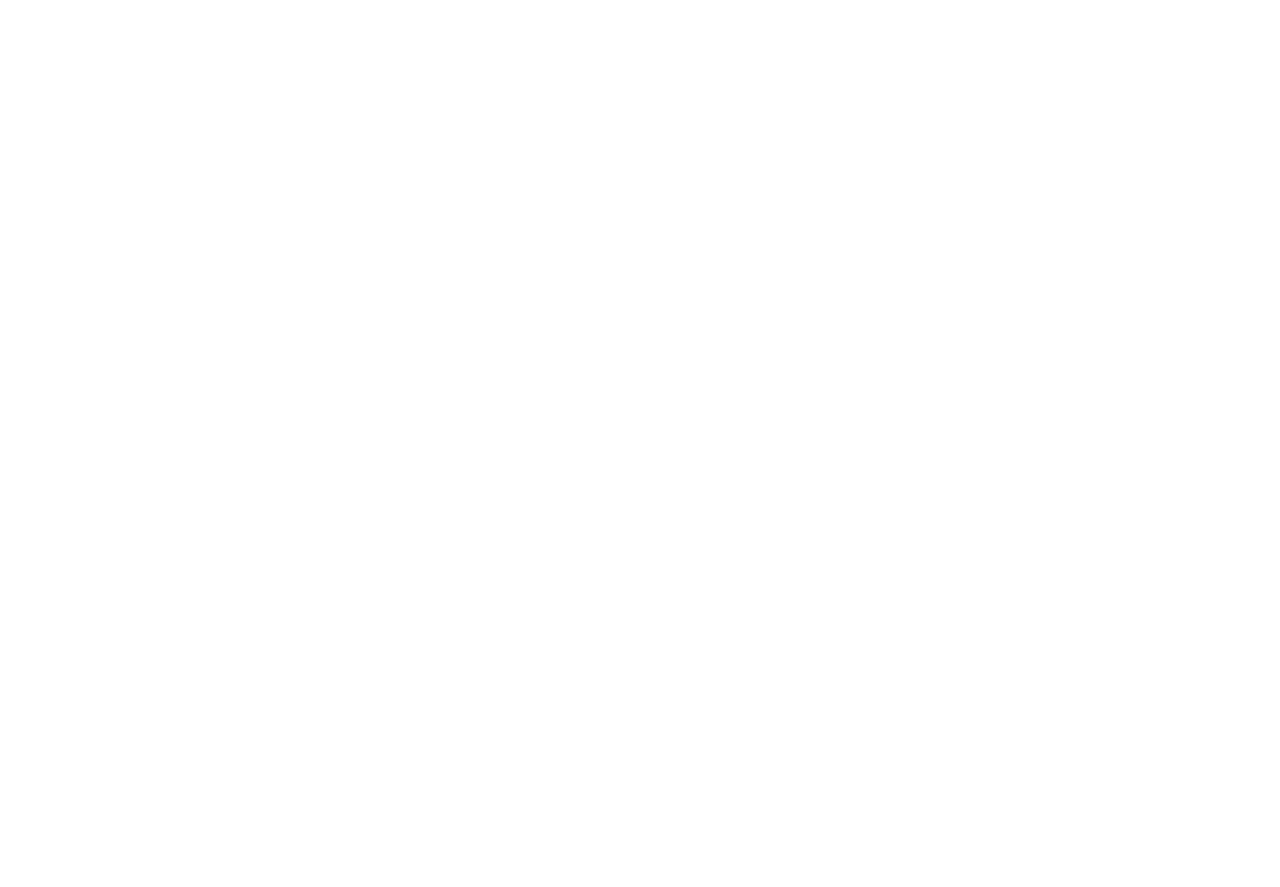
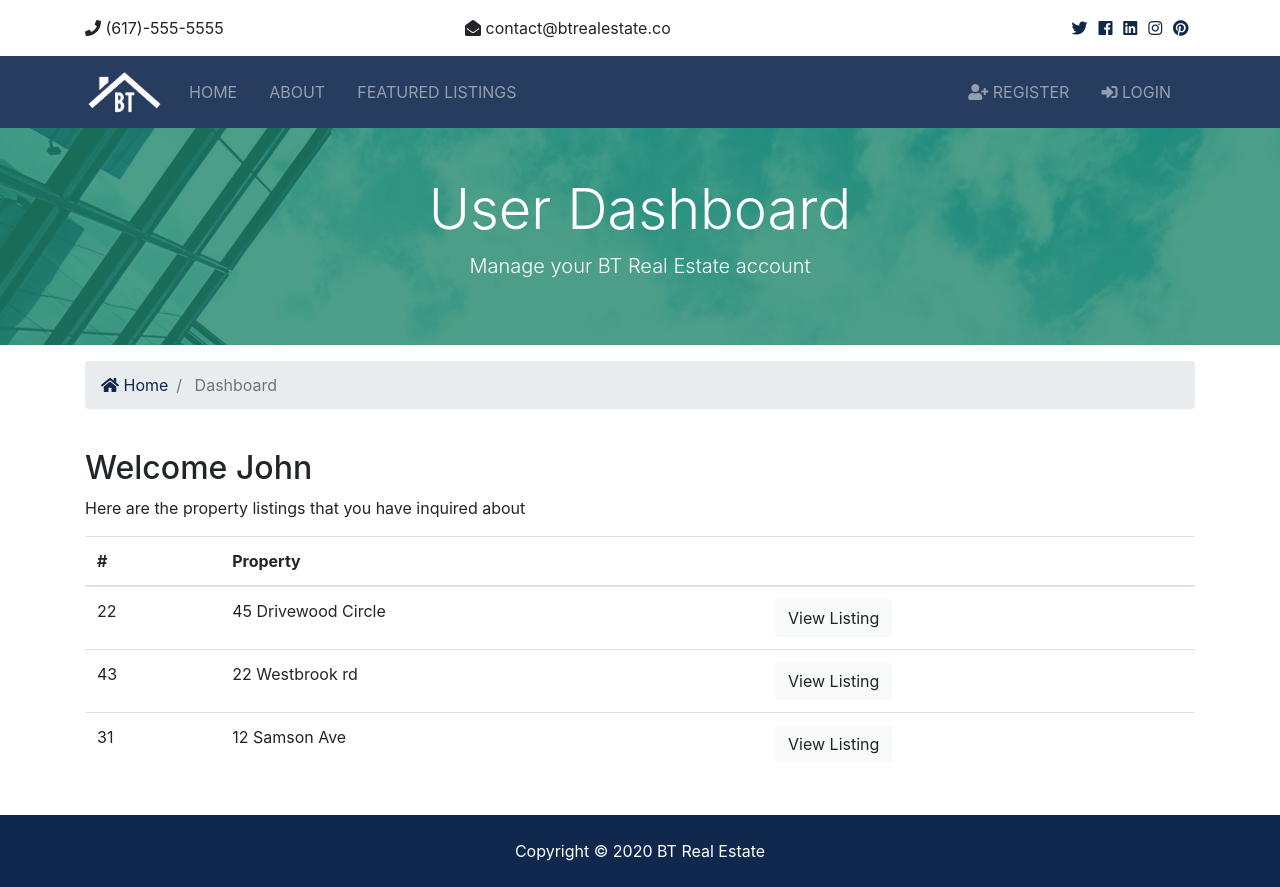
Before and after one commit to parthKalbag/Real_Estate_Django, a Django app: page /accounts/dashboard in a window 1280 px wide. Before the commit the page is empty. Before the commit the page ends 800 px from the top, so only its background shows below. Run offline with Django 3.2, Linux system fonts and the light colour scheme; some libraries are stand-ins or nearby versions.

Commit message:
Dynamic Page listing

```diff
--- a/accounts/views.py
+++ b/accounts/views.py
@@ -52,6 +52,10 @@ def register(request):
 
 
 def logout(request):
+    if request.method == "POST":
+        auth.logout(request)
+        messages.success(request, 'You are now logged out')
+        redirect('index')
     return redirect('index')
 
 
--- a/templates/accounts/dashboard.html
+++ b/templates/accounts/dashboard.html
@@ -0,0 +1,74 @@
+{% extends 'base.html' %}
+{% block title %}
+    | User Dashboard
+{% endblock %}
+{% block content %}
+<section id="showcase-inner" class="py-5 text-white">
+    <div class="container">
+        <div class="row text-center">
+            <div class="col-md-12">
+                <h1 class="display-4">User Dashboard</h1>
+                <p class="lead">Manage your BT Real Estate account</p>
+            </div>
+        </div>
+    </div>
+</section>
+
+<!-- Breadcrumb -->
+<section id="bc" class="mt-3">
+    <div class="container">
+        <nav aria-label="breadcrumb">
+            <ol class="breadcrumb">
+                <li class="breadcrumb-item">
+                    <a href="{% url 'index' %}">
+                        <i class="fas fa-home"></i> Home</a>
+                </li>
+                <li class="breadcrumb-item active"> Dashboard</li>
+            </ol>
+        </nav>
+    </div>
+</section>
+
+<section id="dashboard" class="py-4">
+    <div class="container">
+        <div class="row">
+            <div class="col-md-12">
+                <h2>Welcome John</h2>
+                <p>Here are the property listings that you have inquired about</p>
+                <table class="table">
+                    <thead>
+                    <tr>
+                        <th scope="col">#</th>
+                        <th scope="col">Property</th>
+                        <th></th>
+                    </tr>
+                    </thead>
+                    <tbody>
+                    <tr>
+                        <td>22</td>
+                        <td>45 Drivewood Circle</td>
+                        <td>
+                            <a class="btn btn-light" href="#">View Listing</a>
+                        </td>
+                    </tr>
+                    <tr>
+                        <td>43</td>
+                        <td>22 Westbrook rd</td>
+                        <td>
+                            <a class="btn btn-light" href="#">View Listing</a>
+                        </td>
+                    </tr>
+                    <tr>
+                        <td>31</td>
+                        <td>12 Samson Ave</td>
+                        <td>
+                            <a class="btn btn-light" href="#">View Listing</a>
+                        </td>
+                    </tr>
+                    </tbody>
+                </table>
+            </div>
+        </div>
+    </div>
+</section>
+{% endblock %}
--- a/templates/base.html
+++ b/templates/base.html
@@ -13,7 +13,7 @@
     <link rel="stylesheet" href="{% static 'css/style.css'%}">
     <!-- Lightbox -->
     <link rel="stylesheet" href="{% static 'css/lightbox.min.css'%}">
-    <title>BT Real Estate</title>
+    <title>BT Real Estate {% block title %}{% endblock %}</title>
 </head>
 <body>
     <!-- Top Bar -->
--- a/templates/listings/listing.html
+++ b/templates/listings/listing.html
@@ -1,5 +1,8 @@
 {% extends 'base.html' %}
 {% load humanize %}
+{% block title %}
+    | {{ listing.title }}
+{% endblock %}
 {% block content %}
     <section id="showcase-inner" class="py-5 text-white">
         <div class="container">
--- a/templates/listings/listings.html
+++ b/templates/listings/listings.html
@@ -1,5 +1,8 @@
 {% extends 'base.html' %}
 {% load humanize %}
+{% block title %}
+    | Browse Property Listings
+{% endblock %}
 {% block content %}
     <!-- Breadcrumb -->
     <section id="bc" class="mt-3">
--- a/templates/listings/search.html
+++ b/templates/listings/search.html
@@ -1,5 +1,8 @@
 {% extends 'base.html' %}
 {% load humanize %}
+{% block title %}
+    | Search Results
+{% endblock %}
 {% block content %}
 <section id="showcase-inner" class="showcase-search text-white py-5">
     <div class="container">
--- a/templates/pages/about.html
+++ b/templates/pages/about.html
@@ -1,5 +1,8 @@
 {% extends 'base.html' %}
 {% load static %}
+{% block title %}
+    | About
+{% endblock %}
 {% block content %}
     <section id="showcase-inner" class="py-5 text-white">
         <div class="container">
--- a/templates/pages/index.html
+++ b/templates/pages/index.html
@@ -1,6 +1,9 @@
 {% extends 'base.html' %}
 {% load humanize %}
 {% load static %}
+{% block title %}
+    | Welcome
+{% endblock %}
 {% block content %}
     <!-- Showcase -->
     <section id="showcase">
--- a/templates/partials/_navbar.html
+++ b/templates/partials/_navbar.html
@@ -39,6 +39,25 @@
             </ul>
 
             <ul class="navbar-nav ml-auto">
+                {% if user.is_authenticated %}
+                    <li
+                            {% if 'dashboard' in request.path %}
+                                class="nav-item active mr-3"
+                            {% else %}
+                                class="nav-item mr-3"
+                            {% endif %}
+                    >
+                        <a class="nav-link" href="{% url 'dashboard' %}">Welcome {{ user.username }} (Dashboard)</a>
+                    </li>
+                    <li class="nav-item mr-3">
+                        <a href="javascript:{document.getElementById('logout').submit()}" class="nav-link">
+                            <i class="fas fa-sign-out-alt"></i> Logout</a>
+                        <form action="{% url 'logout' %}" id="logout" method="POST">
+                            {% csrf_token %}
+                            <input type="hidden">
+                        </form>
+                    </li>
+                    {% else %}
                         <li class="nav-item mr-3">
                             <a class="nav-link" href="{% url 'register' %}">
                                 <i class="fas fa-user-plus"></i> Register</a>
@@ -49,6 +68,7 @@
 
                                 Login</a>
                         </li>
+                {% endif %}
             </ul>
         </div>
     </div>
```
Lines whose indentation alone changed are shown as unchanged.
